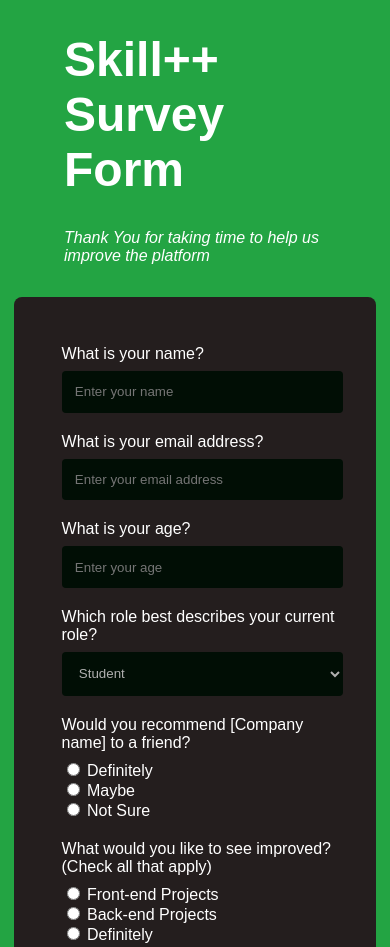
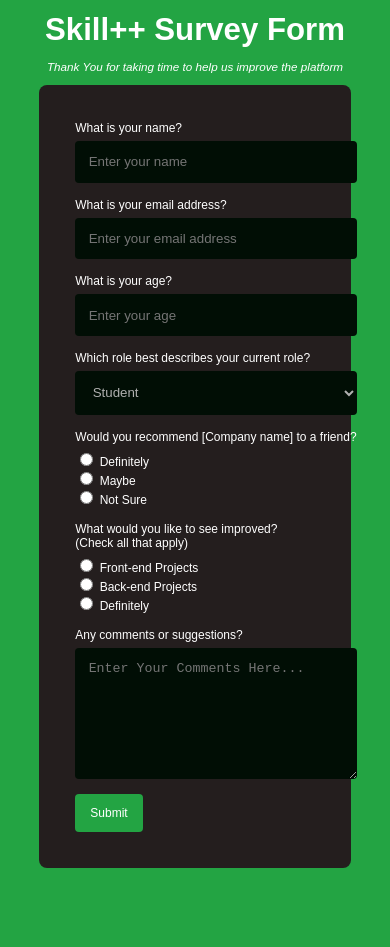
Before and after one commit to iamkcube/Skills-plus-plus-Zairza, a plain HTML site: page Task_1/index.html in a window 390 px wide. Shown: the top 947 px of the page. After the commit the page ends 880 px from the top, so only its background shows below. Drawn offline with Linux system fonts and the light colour scheme.

Commit message:
responsive css added

```diff
--- a/Task_1/index.html
+++ b/Task_1/index.html
@@ -30,7 +30,7 @@
         </div>
         <div class="form__question">
             <label for="form-ans4" class="form-ques ques4">Which role best describes your current role?</label>
-            <select name="cars" id="cars" class="form-ans">
+            <select name="form-ans4" id="form-ans4" class="form-ans">
                 <option value="student">Student</option>
                 <option value="full-time-job">Full Time Job</option>
                 <option value="part-time-job">Part Time Job</option>
--- a/Task_1/style.css
+++ b/Task_1/style.css
@@ -21,13 +21,15 @@
 
 .heading
 {
-    font-size: 3rem;
+    font-size: clamp(1.5rem, 8vw, 3rem);
     font-weight: 600;
+    word-break: keep-all;
+    word-wrap: none;
 }
 
 .subheading
 {
-    font-size: 1rem;
+    font-size: clamp(0.5rem, 3vw, 1rem);
     font-style: italic;
     font-weight: 300;
 }
@@ -36,35 +38,45 @@
 {
     background-color: var(--form-bg-color);
     padding: 3em;
-    width: clamp(30ch, 50% , 60ch);
+    width: clamp(30ch, 70%, 60ch);
     display: grid;
     grid-template-columns: 1fr;
     gap: 1.25em;
     border-radius: 8px;
 }
+
 .form__question
 {
     display: flex;
     flex-direction: column;
 }
+
 .form-ques
 {
     margin-block-end: 0.5em;
 }
+
 .form-ans
 {
     background-color: var(--ans-color);
-    color: var(--placeholder-color) ;
+    color: var(--placeholder-color);
     border: none;
     border-radius: 4px;
     padding: 1em;
     resize: none;
 }
+
+.form-ans:is(input[type="text"], textarea, select):focus-within
+{
+    outline: 0.1rem solid var(--bg-color);
+}
+
 #form-ans7
 {
     resize: vertical;
     min-height: 6em;
 }
+
 #submit-button
 {
     background-color: var(--bg-color);
@@ -76,8 +88,23 @@
     padding: 1em 1.25em;
     transition: background-color 250ms ease;
 }
+
 #submit-button:hover
 {
-    background-color: hsl(135, 70%, 25%) ;
+    background-color: hsl(135, 70%, 25%);
 
 }
+
+@media (max-width:610px)
+{
+    body
+    {
+        font-size: 0.75rem;
+        margin: 1em 2em;
+        gap: 1em;
+    }
+    #submit-button
+    {
+        font-size: 0.75rem;
+    }
+}
```
